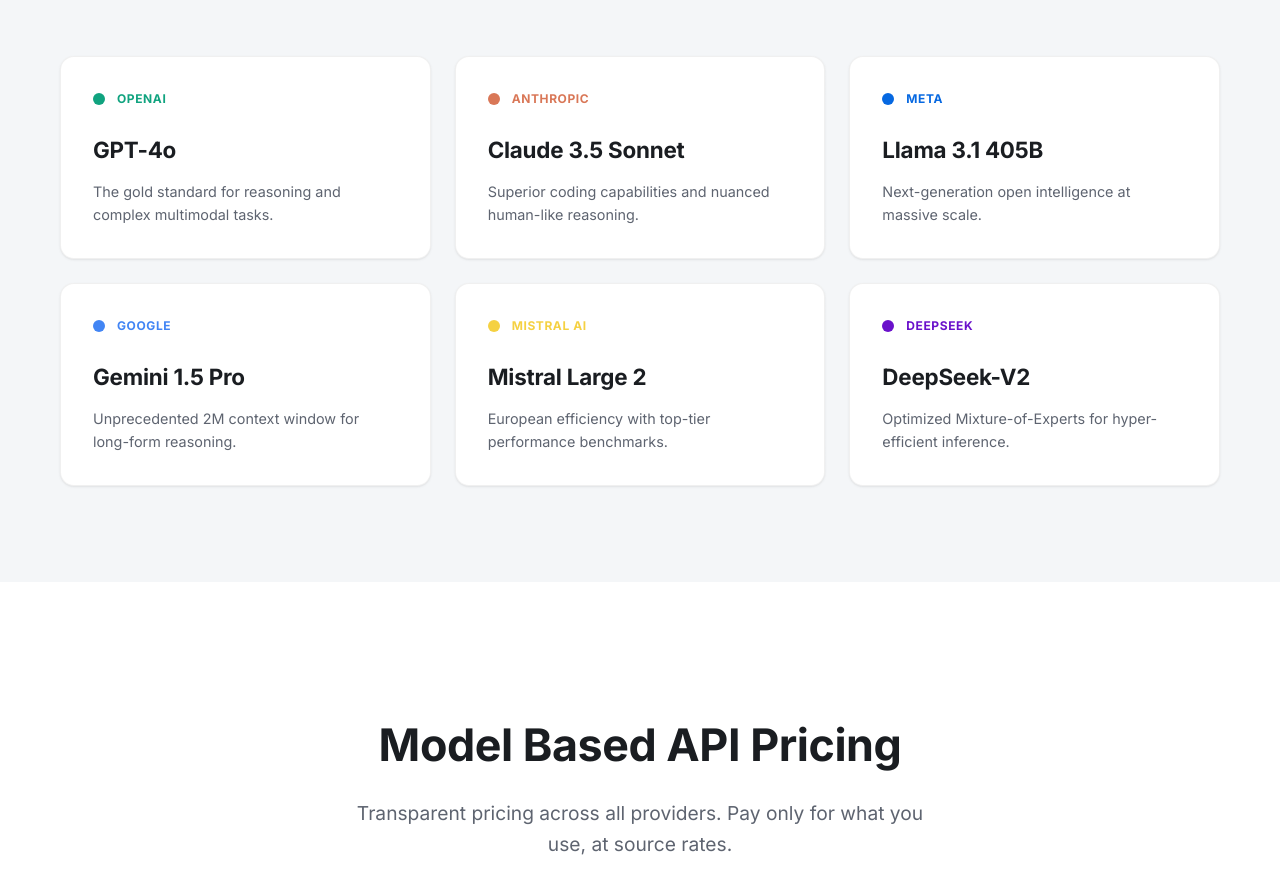
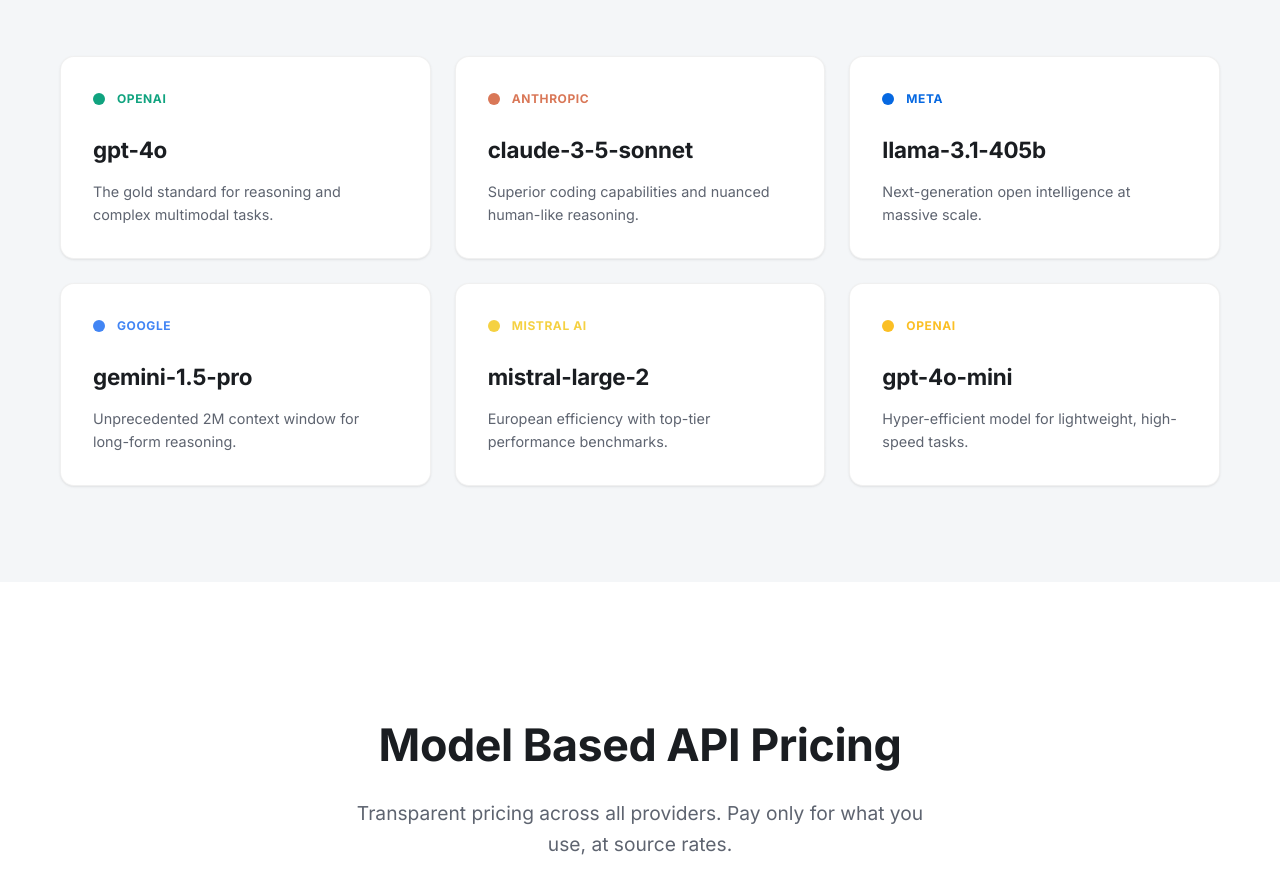
Before and after one commit to aaemon/LiteDash, a Next.js app: page / in a window 1280 px wide. Shown: the part 1500-2394 px from the top of the page. Built offline with nearby package versions, Linux system fonts and the light colour scheme.

Commit message:
Update landing page: Apply official model pricing and synchronize showcase

```diff
--- a/src/app/page.tsx
+++ b/src/app/page.tsx
@@ -164,12 +164,12 @@
               gap: '1.5rem',
             }}>
               {[
-                { name: 'GPT-4o', provider: 'OpenAI', desc: 'The gold standard for reasoning and complex multimodal tasks.', color: '#10a37f' },
-                { name: 'Claude 3.5 Sonnet', provider: 'Anthropic', desc: 'Superior coding capabilities and nuanced human-like reasoning.', color: '#d97757' },
-                { name: 'Llama 3.1 405B', provider: 'Meta', desc: 'Next-generation open intelligence at massive scale.', color: '#0668E1' },
-                { name: 'Gemini 1.5 Pro', provider: 'Google', desc: 'Unprecedented 2M context window for long-form reasoning.', color: '#4285f4' },
-                { name: 'Mistral Large 2', provider: 'Mistral AI', desc: 'European efficiency with top-tier performance benchmarks.', color: '#f5d142' },
-                { name: 'DeepSeek-V2', provider: 'DeepSeek', desc: 'Optimized Mixture-of-Experts for hyper-efficient inference.', color: '#6a11cb' }
+                { name: 'gpt-4o', provider: 'OpenAI', desc: 'The gold standard for reasoning and complex multimodal tasks.', color: '#10a37f' },
+                { name: 'claude-3-5-sonnet', provider: 'Anthropic', desc: 'Superior coding capabilities and nuanced human-like reasoning.', color: '#d97757' },
+                { name: 'llama-3.1-405b', provider: 'Meta', desc: 'Next-generation open intelligence at massive scale.', color: '#0668E1' },
+                { name: 'gemini-1.5-pro', provider: 'Google', desc: 'Unprecedented 2M context window for long-form reasoning.', color: '#4285f4' },
+                { name: 'mistral-large-2', provider: 'Mistral AI', desc: 'European efficiency with top-tier performance benchmarks.', color: '#f5d142' },
+                { name: 'gpt-4o-mini', provider: 'OpenAI', desc: 'Hyper-efficient model for lightweight, high-speed tasks.', color: '#fbbf24' }
               ].map((m, i) => (
                 <div key={i} className="glass-card" style={{ padding: '2rem', height: '100%', border: '1px solid var(--border-color)', background: 'var(--bg-primary)' }}>
                   <div style={{ marginBottom: '1.5rem', display: 'flex', alignItems: 'center', gap: '0.75rem' }}>
```
